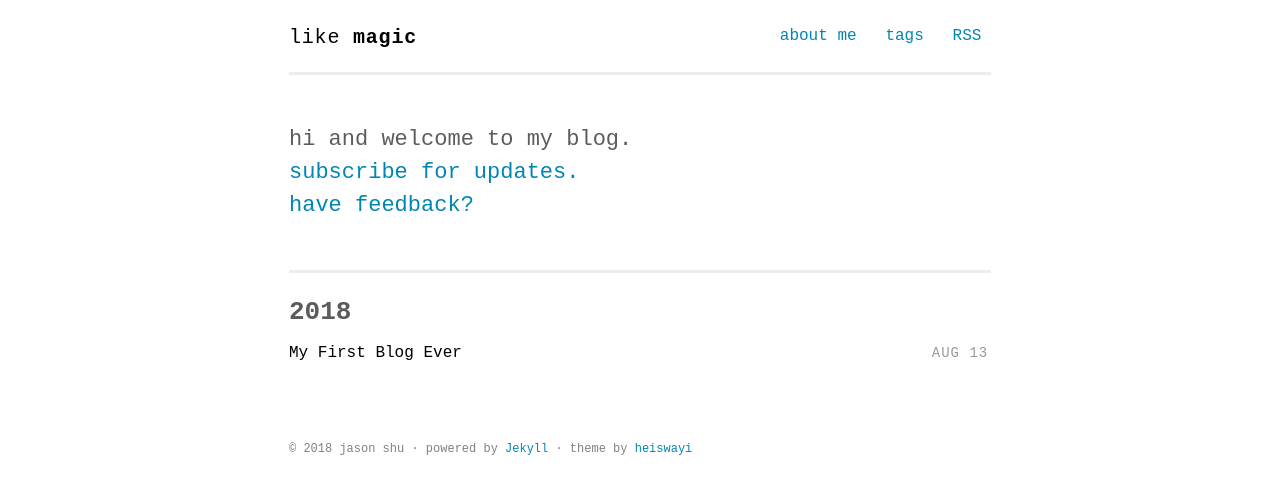
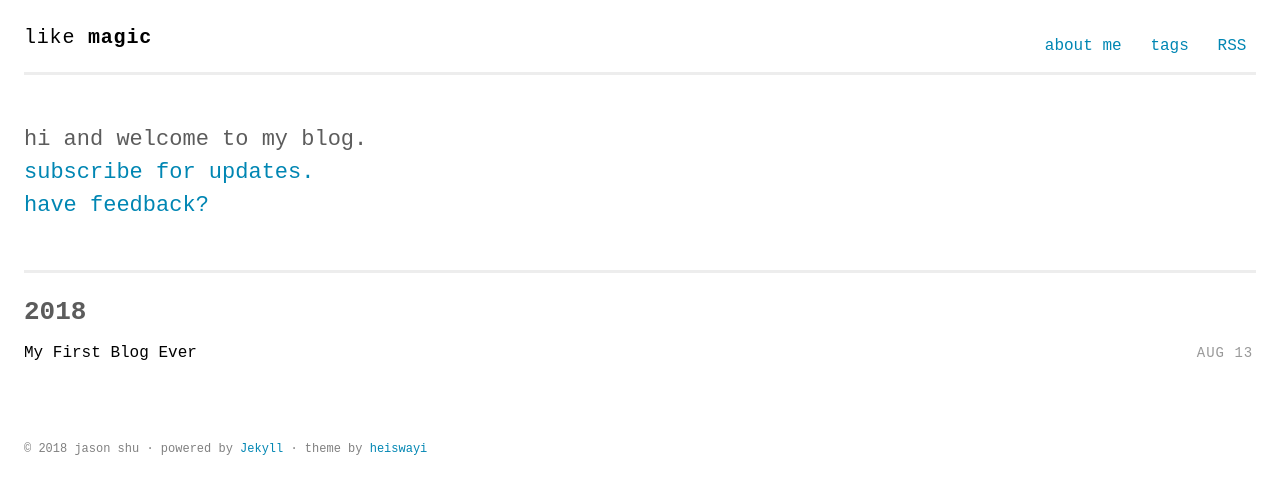
Before and after one commit to j4sonshu/likemagic, a Jekyll site: the page built from index.html, in a window 1280 px wide. Shown: the top 494 px of the page. Built offline with Jekyll 4.4.1, drawn with Linux system fonts in a browser that asks for light colours; some web fonts are replaced.

Commit message:
padding mobile

```diff
--- a/assets/scss/_layout.scss
+++ b/assets/scss/_layout.scss
@@ -42,7 +42,6 @@
   padding: $base-spacing;
   margin-left: auto;
   margin-right: auto;
-  max-width: 750px;
   font-weight: normal;
 }
 
@@ -107,7 +106,8 @@
 .navbar {
   float: right;
   margin: 0;
-  padding: 0;
+  position: relative;
+  padding-top: 10px;
   pointer-events: all;
   cursor: pointer;
 
```
